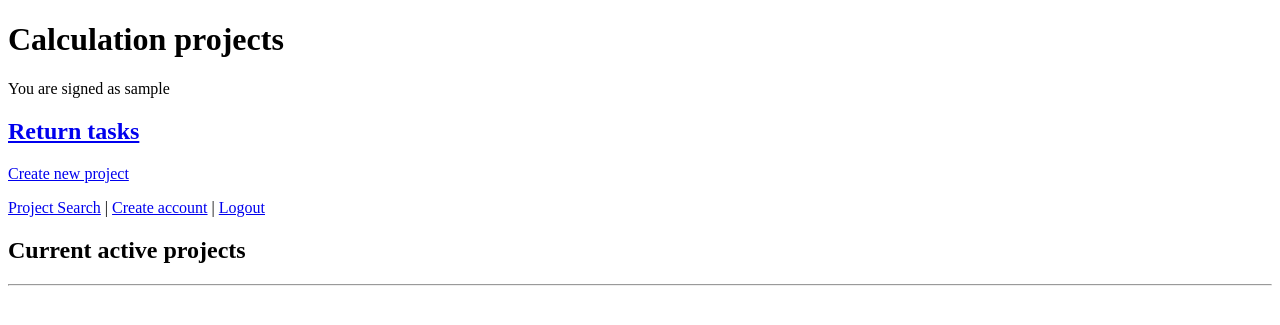
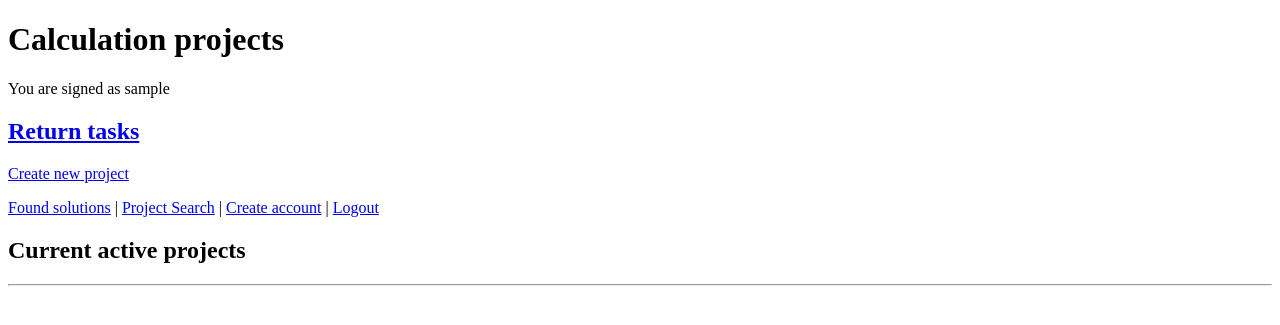
Before and after one commit to nuuttikuosa/laskentaprojektien-hallinta, a Flask app: page / in a window 1280 px wide. Shown: the top 325 px of the page. Run offline with Flask 3, Linux system fonts and the light colour scheme; the visitor is signed in with stand-in values (Sample User, id 1); data that the repository does not hold is empty.

Commit message:
added page, from where all found solutions can be seen

```diff
--- a/app.py
+++ b/app.py
@@ -318,6 +318,12 @@ def logout():
     session.pop("username", None)
     return redirect("/")
 
+@app.route("/solutions")
+def solutions():
+    require_login()
+    solutions = projects.get_solutions()
+    return render_template("solutions.html", solutions=solutions)
+
 @app.route("/user/<int:user_id>")
 def show_user(user_id):
     user = users.get_user(user_id)
--- a/projects.py
+++ b/projects.py
@@ -150,3 +150,11 @@ def add_solution(row, user_id, project_id):
     sql = """INSERT INTO solutions (content, user_id, project_id, created_at)
              VALUES (?, ?, ?, datetime('now'))"""
     db.execute(sql, [row, user_id, project_id])
+
+def get_solutions():
+    sql = """SELECT s.id, s.content, s.created_at, s.user_id, s.project_id, u.username as username, p.name as project_name
+             FROM solutions s, users u, projects p
+             WHERE s.user_id = u.id AND
+                   s.project_id = p.id
+             ORDER BY s.created_at DESC"""
+    return db.query(sql)
--- a/templates/index.html
+++ b/templates/index.html
@@ -21,7 +21,8 @@
     </p>
     {% endif %}
     <p>
-       <a href="/projects/search">Project Search</a> |
+      <a href="/solutions">Found solutions</a> |
+      <a href="/projects/search">Project Search</a> |
       <a href="/register">Create account</a> |
       {% if session.user_id %}
       <a href="/logout">Logout</a>
```
Also changed, not shown: templates/solutions.html (added, +22 -0 lines).
